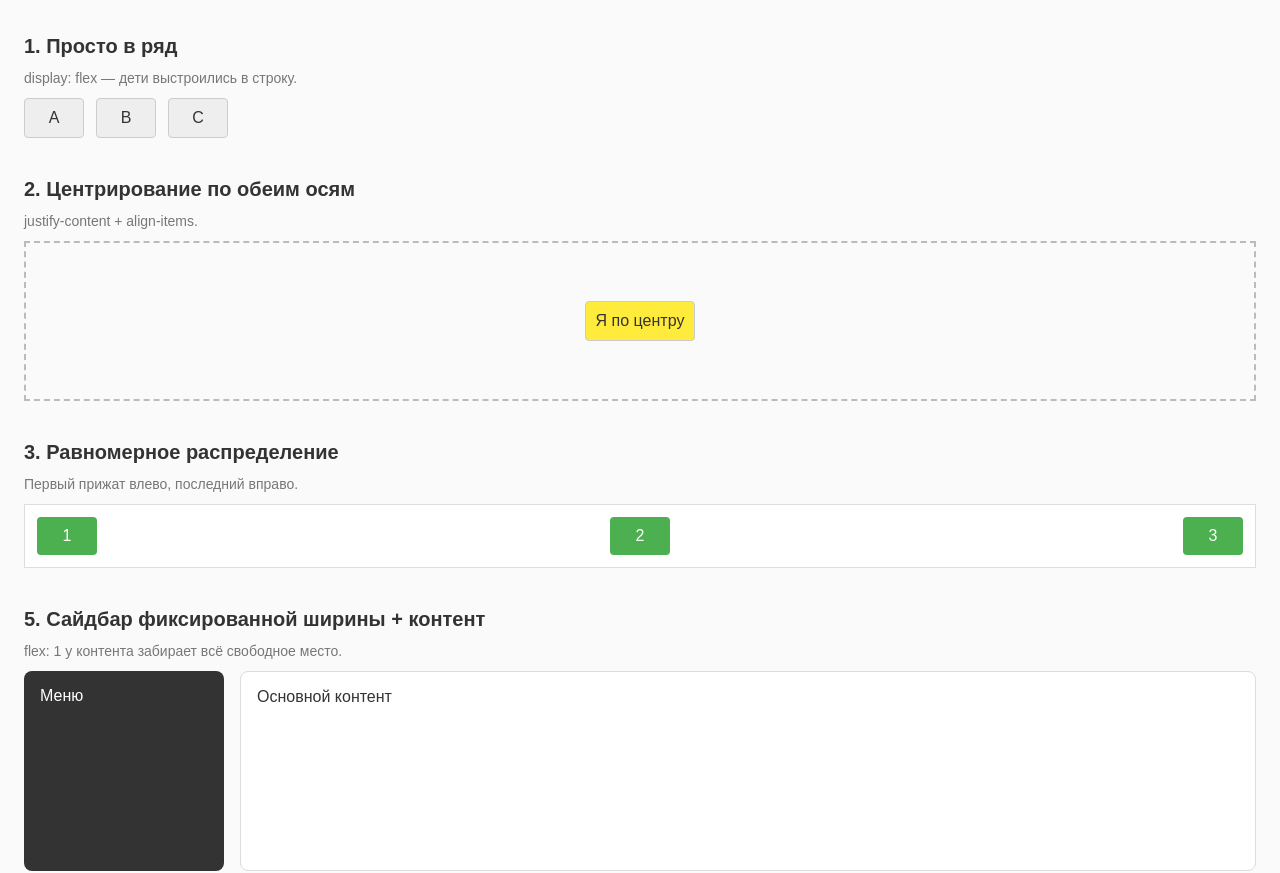
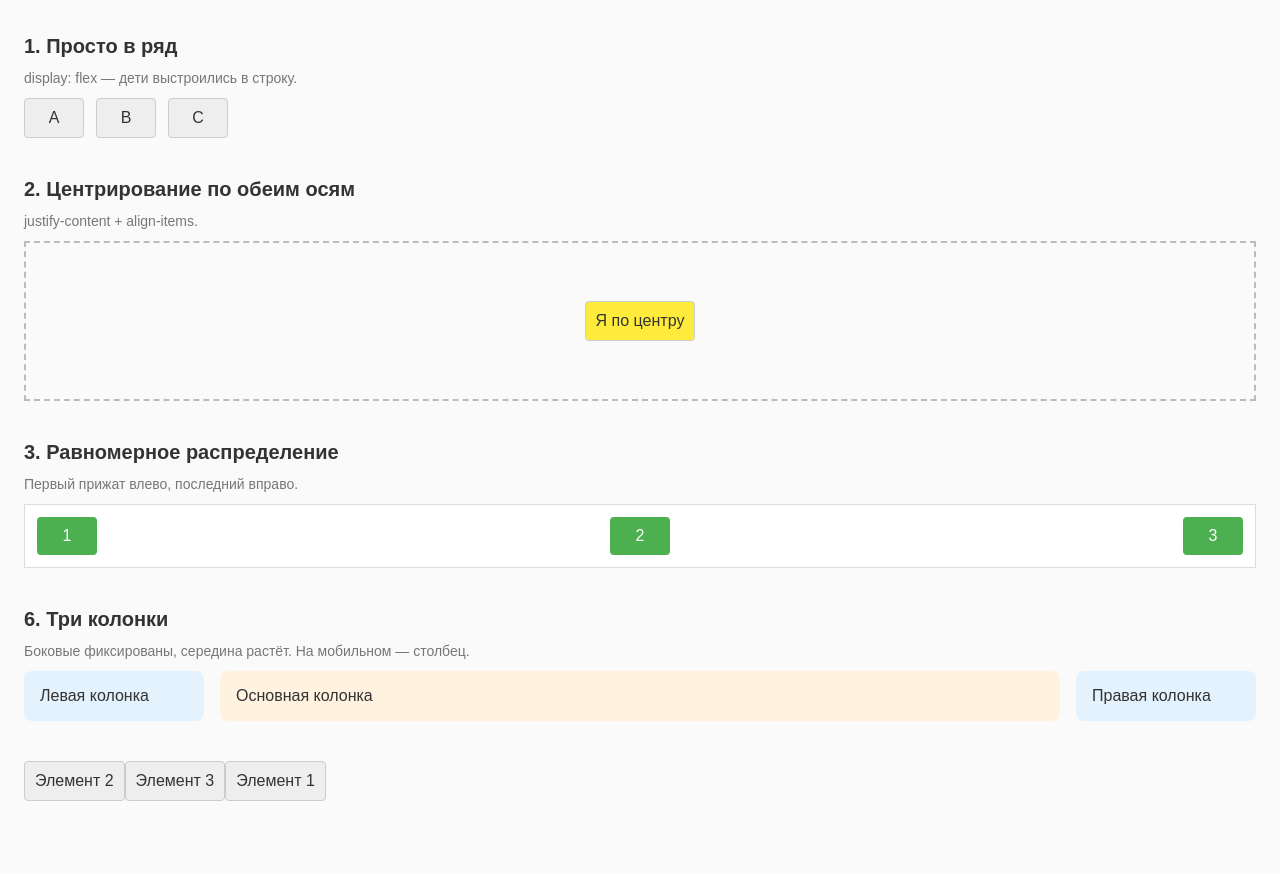
Before and after one commit to crazyyweb/-, a plain HTML site: page index.html in a window 1280 px wide. Shown: the part 83-956 px from the top of the page. After the commit the page ends 908 px from the top, so only its background shows below. Drawn offline with Linux system fonts and the light colour scheme.

Commit message:
DELETEBLOCK

```diff
--- a/index.html
+++ b/index.html
@@ -52,16 +52,6 @@
 
 
 
-    <!-- 5. Сайдбар + контент -->
-    <section>
-      <h2>5. Сайдбар фиксированной ширины + контент</h2>
-      <p class="hint">flex: 1 у контента забирает всё
-        свободное место.</p>
-      <div class="layout">
-        <aside class="sidebar">Меню</aside>
-        <main class="content">Основной контент</main>
-      </div>
-    </section>
 
     <!-- 6. Три колонки -->
     <section>
```
